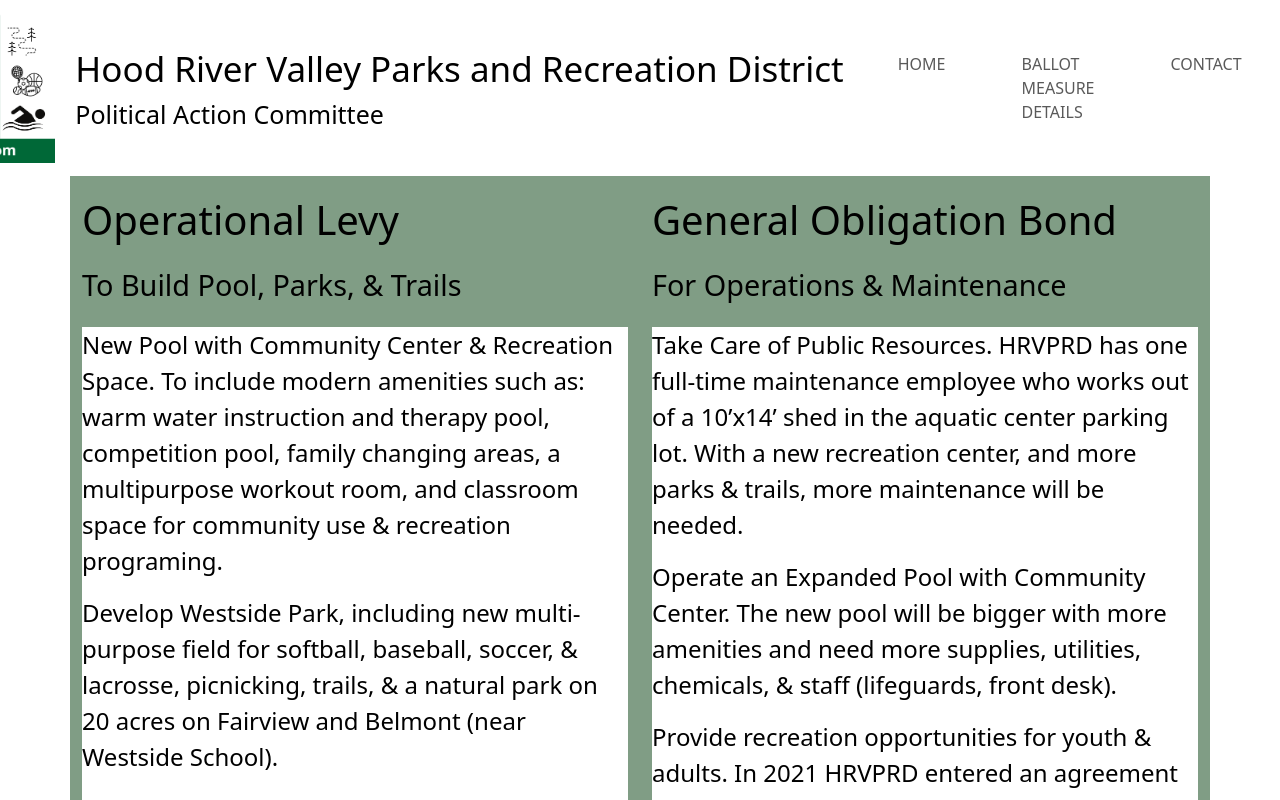
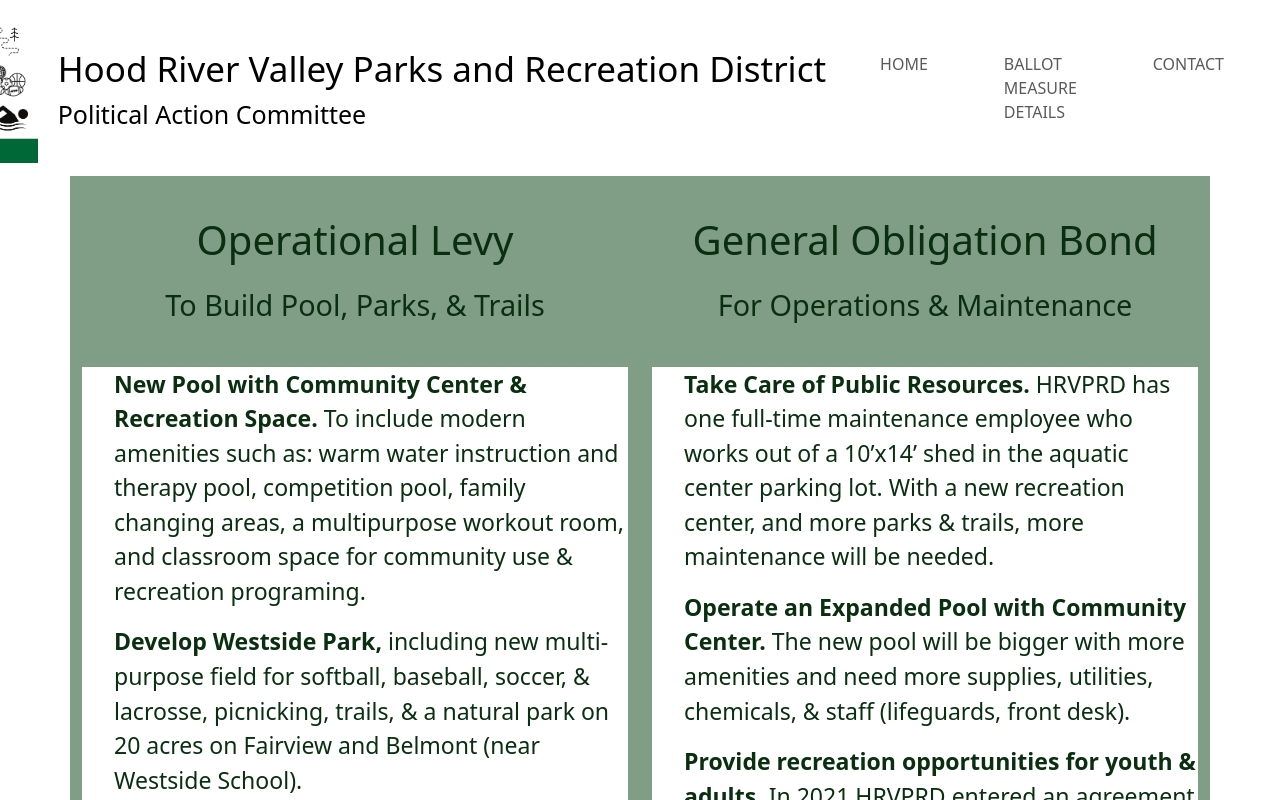
Before and after one commit to jessicahattig/yes-yes-pnr, a React (Create React App) app: page /about in a window 1280 px wide. Shown: the top 800 px of the page. Built offline with nearby package versions, Linux system fonts and the light colour scheme.

Commit message:
Update component.

```diff
--- a/src/components/Header.js
+++ b/src/components/Header.js
@@ -37,7 +37,7 @@
           <Link to="/" className="nav-link">HOME</Link>
           <Link to="/about" className="nav-link">BALLOT MEASURE DETAILS</Link>
           <Link to="/contact" className="nav-link">CONTACT</Link>
-          <Link to="/donate" className="nav-link">DONATE</Link>
+          <Link to="/input-form" className="nav-link">COMMUNITY INPUT FORM</Link>
         </Nav>
       </Navbar>
       <Translate />
--- a/src/components/PageControl.js
+++ b/src/components/PageControl.js
@@ -2,7 +2,7 @@
 import { BrowserRouter as Router, Route, Routes, Navigate } from 'react-router-dom';
 import About from './About';
 import Contact from './Contact';
-import Donate from './Donate';
+import InputForm from './Donate';
 import Home from './Home';
 import PacAbout from './PacAbout';
 
@@ -11,7 +11,7 @@
   return (
     <Routes>
       <Route path="/" element={<Home />} />
-      <Route path="/donate" element={<Donate />} />
+      <Route path="/input-form" element={<InputForm />} />
       <Route path="/about" element={<About />} />
       <Route path="/pac-about" element={<PacAbout />} />
       <Route path="/contact" element={<Contact />} />
--- a/src/index.css
+++ b/src/index.css
@@ -132,37 +132,56 @@
 /* About */
 .about-section {
   background-color: rgba(2, 61, 12, 0.5);
-  padding: 20px; /* Add padding to the about section */
+  padding: 40px;
 }
 
 .about-section h1,
 .about-section h4,
+.about-section h2,
 .about-section p {
-  color: #000000;
+  color: #0a2e10;
+  ;
 }
 
 .about-section h1 {
   font-size: 2.5em;
+  text-align: center;
+  margin-bottom: 20px;
 }
 
 .about-section h4 {
   font-size: 1.8em;
+  text-align: center;
+  margin-bottom: 15px;
 }
 
-.about-section p.lead {
+.about-section strong {
+  font-weight: bold;
+}
+
+.about-section div.lead {
   font-size: 1.2em;
   color: #ffffff;
+  margin-bottom: 20px;
+  display: flex;
+}
 
+.about-section .row {
+  align-items: stretch;
+}
+
+.about-section .col-md-6 {
+  display: flex;
+  flex-direction: column;
+  height: 100%;
 }
 
 .about-section ul {
-  display: flex;
-  flex-direction: column;
-  align-items: flex-start;
-  list-style-type: square;
-  padding: 0;
+  /* list-style-type: square; */
+  /* padding: 20px; */
   font-size: 1.2em;
   margin-top: 20px;
+  display: block;
 }
 
 .about-section ul.p {
@@ -173,6 +192,7 @@
   margin-bottom: 10px;
 }
 
+
 /* Device Views */
 /* @media (max-width: 768px) {
   /* Adjust styles for smaller screens */
```
